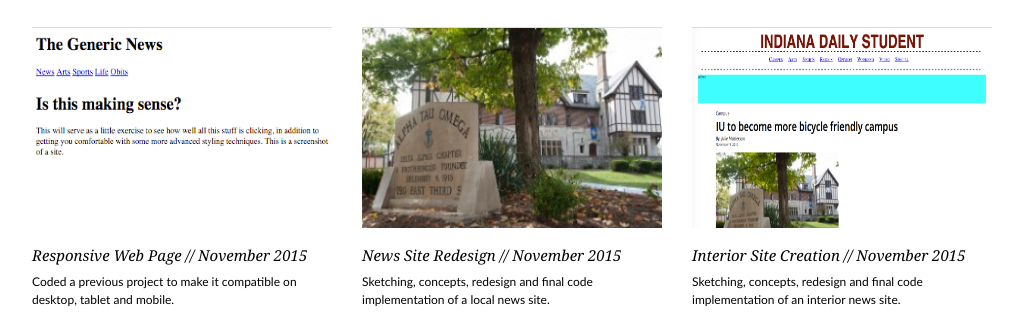
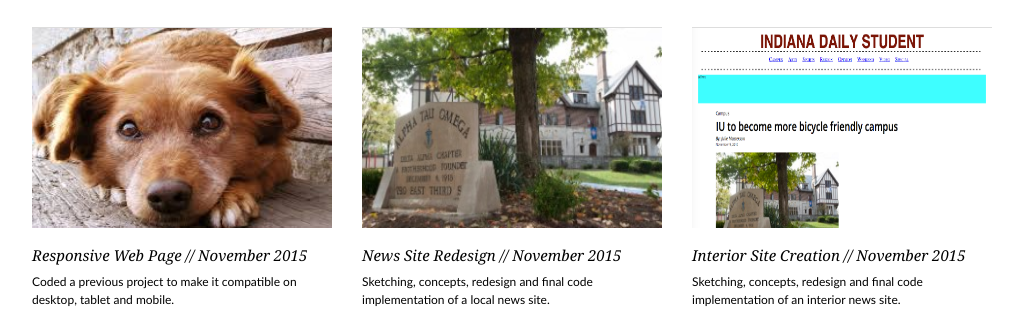
Before and after one commit to baibrisc/projects, a plain HTML site: page index.html in a window 1280 px wide. Shown: the part 495-823 px from the top of the page, without its empty margins (128-1151 px from the left). Drawn offline with Linux system fonts and the light colour scheme; some packages are replaced by stand-ins of ours; a script that the page names is missing.

Commit message:
updated project info

```diff
--- a/index.html
+++ b/index.html
@@ -130,7 +130,7 @@
 
 <div class="work_img">
 
-<a href="http://baibrisc.github.io/responsive-site/"><img src="responsive.jpg" width="300px" height="200px alt="Responsive Web Page"/></a>
+<a href="http://baibrisc.github.io/responsive-site/"><img src="dog1.jpg" width="300px" height="200px alt="Responsive Web Page"/></a>
 
 
 </div><!-- work  -->
```
Also changed, not shown: dog1.jpg (added), responsive.jpg (deleted).
